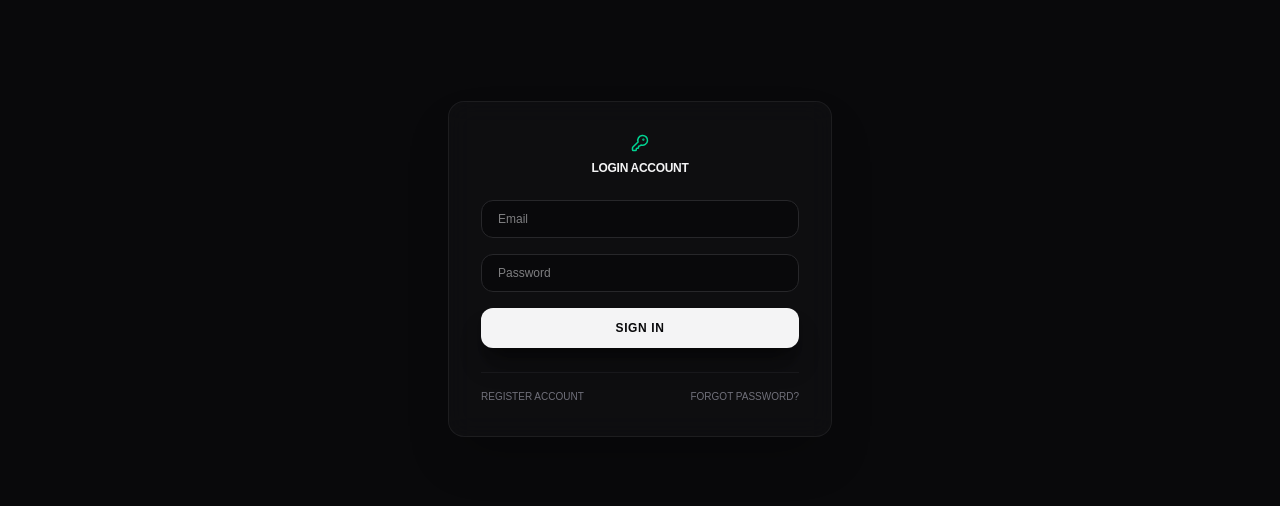
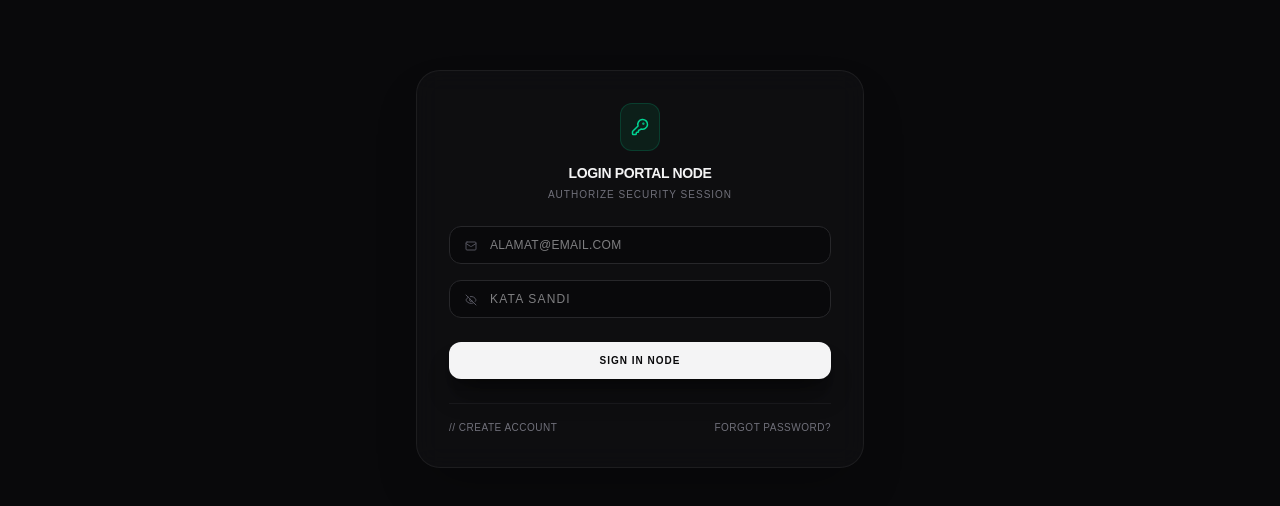
Before and after one commit to awsm-techhouse/SeqMaster, a Next.js app: page /auth in a window 1280 px wide. Shown: the part 196-702 px from the top of the page. Built offline with nearby package versions, Linux system fonts and the light colour scheme; no server answers.

Commit message:
update email

```diff
--- a/src/app/auth/page.tsx
+++ b/src/app/auth/page.tsx
@@ -3,56 +3,164 @@
 import React, { useState } from 'react';
 import { PageContainer, Button } from '@/components/ui/LayoutPrimitives';
 import { supabase } from '@/lib/supabase';
-import { KeyRound } from 'lucide-react';
+import { KeyRound, User, Mail, Phone, EyeOff } from 'lucide-react';
 
 export default function AuthPortalPage() {
+  const [isLoginView, setIsLoginView] = useState(true);
+  const [loading, setLoading] = useState(false);
+
+  // MANIFES INPUT STATE KLIEN
   const [email, setEmail] = useState('');
   const [password, setPassword] = useState('');
-  const [isLoginView, setIsLoginView] = useState(true);
-  const [loading, setLoading] = useState(false);
+  const [name, setName] = useState('');
+  const [whatsapp, setWhatsapp] = useState('');
 
   const executeAuthAction = async (e: React.FormEvent) => {
     e.preventDefault();
     setLoading(true);
 
-    if (isLoginView) {
-      const { error } = await supabase.auth.signInWithPassword({ email, password });
-      if (error) alert(error.message);
-      else window.location.href = '/dashboard';
-    } else {
-      const { error } = await supabase.auth.signUp({ email, password });
-      if (error) alert(error.message);
-      else alert('Registrasi Terbuka! Periksa tautan masuk di kotak surel Anda.');
+    try {
+      if (isLoginView) {
+        // ALUR MASUK (SIGN IN): Langsung lewat Supabase Client Auth
+        const { error } = await supabase.auth.signInWithPassword({ email, password });
+        if (error) throw error;
+
+        window.location.href = '/dashboard';
+      } else {
+        // ALUR DAFTAR (REGISTER): DIUBAH total ke API Handler untuk bypass limit & localhost trap
+        const response = await fetch('/api/auth/register', {
+          method: 'POST',
+          headers: { 'Content-Type': 'application/json' },
+          body: JSON.stringify({ email, password, name, whatsapp })
+        });
+
+        const result = await response.json();
+
+        if (!response.ok) {
+          throw new Error(result.error || 'Gagal mengeksekusi pipeline pendaftaran.');
+        }
+
+        alert('Registrasi Berhasil! Pipa SMTP Gmail aman. Silakan buka kotak masuk atau spam email Anda untuk mengklik tautan aktivasi akun.');
+        setIsLoginView(true); // Kembalikan ke halaman login setelah sukses daftar
+      }
+    } catch (err: any) {
+      alert(`Otentikasi Gagal: ${err.message || err}`);
+    } finally {
+      setLoading(false);
     }
-    setLoading(false);
   };
 
   const handlePasswordRecovery = async () => {
     if (!email) return alert('Input email akun Anda terlebih dahulu pada kolom.');
+
     const { error } = await supabase.auth.resetPasswordForEmail(email, {
       redirectTo: `${window.location.origin}/auth/reset-callback`,
     });
+
     if (error) alert(error.message);
-    else alert('Tautan pemulihan enkripsi telah dikirim ke alamat email.');
+    else alert('Tautan pemulihan enkripsi aman telah dikirim ke alamat email Gmail Anda.');
   };
 
   return (
-    <PageContainer className="flex items-center justify-center min-h-screen">
-      <div className="bg-zinc-900/40 backdrop-blur-md border border-zinc-800/60 rounded-2xl p-8 max-w-sm w-full shadow-2xl space-y-6">
-        <div className="text-center">
-          <KeyRound className="mx-auto text-emerald-400 mb-2" size={18} />
-          <h2 className="text-xs font-black tracking-tight uppercase text-zinc-100">{isLoginView ? 'Login Account' : 'Register Account'}</h2>
+    <PageContainer className="flex items-center justify-center min-h-[85vh]">
+      {/* Container Kaca Gelap Mewah Simetris (Apple Dark Luxury Style) */}
+      <div className="bg-zinc-900/40 backdrop-blur-md border border-zinc-800/60 rounded-3xl p-8 max-w-md w-full shadow-2xl space-y-6 text-center animate-in fade-in zoom-in-95 duration-200">
+
+        <div className="text-center select-none">
+          <div className="mx-auto w-10 h-12 rounded-xl bg-emerald-500/10 flex items-center justify-center mb-3 border border-emerald-500/20">
+            <KeyRound className="text-emerald-400" size={18} />
+          </div>
+          <h2 className="text-sm font-black tracking-tight uppercase text-zinc-100">
+            {isLoginView ? 'Login Portal Node' : 'Create Network Node'}
+          </h2>
+          <p className="text-[10px] font-mono text-zinc-500 uppercase tracking-widest mt-1">
+            {isLoginView ? 'Authorize Security Session' : 'Register Secure Account'}
+          </p>
         </div>
 
-        <form onSubmit={executeAuthAction} className="space-y-4">
-          <input type="email" required placeholder="Email" className="w-full bg-zinc-950 border border-zinc-800 rounded-xl px-4 py-2.5 text-xs text-zinc-100 focus:border-emerald-500" value={email} onChange={(e) => setEmail(e.target.value)} />
-          <input type="password" required placeholder="Password" className="w-full bg-zinc-950 border border-zinc-800 rounded-xl px-4 py-2.5 text-xs text-zinc-100 focus:border-emerald-500" value={password} onChange={(e) => setPassword(e.target.value)} />
-          <Button type="submit" disabled={loading}>{loading ? 'Verifying...' : isLoginView ? 'Sign In' : 'Register'}</Button>
+        <form onSubmit={executeAuthAction} className="space-y-4 text-xs">
+
+          {/* TAMPILKAN KOLOM NAME HANYA JIKA MODE REGISTER ACTIVE */}
+          {!isLoginView && (
+            <div className="relative animate-in slide-in-from-top-2 duration-200">
+              <User size={12} className="absolute left-4 top-3.5 text-zinc-600" />
+              <input
+                type="text"
+                required
+                placeholder="NAMA LENGKAP"
+                className="w-full bg-zinc-950 border border-zinc-800 rounded-xl pl-10 pr-4 py-2.5 text-xs text-zinc-100 focus:border-emerald-500 focus:outline-none transition tracking-wide"
+                value={name}
+                onChange={(e) => setName(e.target.value)}
+              />
+            </div>
+          )}
+
+          {/* KOLOM EMAIL */}
+          <div className="relative">
+            <Mail size={12} className="absolute left-4 top-3.5 text-zinc-600" />
+            <input
+              type="email"
+              required
+              placeholder="ALAMAT@EMAIL.COM"
+              className="w-full bg-zinc-950 border border-zinc-800 rounded-xl pl-10 pr-4 py-2.5 text-xs text-zinc-100 font-mono focus:border-emerald-500 focus:outline-none transition tracking-wide"
+              value={email}
+              onChange={(e) => setEmail(e.target.value)}
+            />
+          </div>
+
+          {/* TAMPILKAN KOLOM WHATSAPP HANYA JIKA MODE REGISTER ACTIVE */}
+          {!isLoginView && (
+            <div className="relative animate-in slide-in-from-top-2 duration-200">
+              <Phone size={12} className="absolute left-4 top-3.5 text-zinc-600" />
+              <input
+                type="tel"
+                required
+                placeholder="NOMOR WHATSAPP (0851xxx)"
+                className="w-full bg-zinc-950 border border-zinc-800 rounded-xl pl-10 pr-4 py-2.5 text-xs text-zinc-100 font-mono focus:border-emerald-500 focus:outline-none transition tracking-widest"
+                value={whatsapp}
+                onChange={(e) => setWhatsapp(e.target.value)}
+              />
+            </div>
+          )}
+
+          {/* KOLOM PASSWORD */}
+          <div className="relative">
+            <EyeOff size={12} className="absolute left-4 top-3.5 text-zinc-600" />
+            <input
+              type="password"
+              required
+              placeholder="KATA SANDI"
+              className="w-full bg-zinc-950 border border-zinc-800 rounded-xl pl-10 pr-4 py-2.5 text-xs text-zinc-100 focus:border-emerald-500 focus:outline-none transition tracking-widest"
+              value={password}
+              onChange={(e) => setPassword(e.target.value)}
+            />
+          </div>
+
+          <div className="pt-2">
+            <Button type="submit" disabled={loading} className="!py-3 text-[10px] tracking-widest font-black uppercase">
+              {loading ? 'Processing Protocol...' : isLoginView ? 'Sign In Node' : 'Initialize Node'}
+            </Button>
+          </div>
         </form>
 
-        <div className="flex justify-between items-center text-[10px] font-mono text-zinc-500 pt-4 border-t border-zinc-900">
-          <button type="button" onClick={() => setIsLoginView(!isLoginView)} className="hover:text-zinc-100 uppercase transition">{isLoginView ? 'Register Account' : 'Return to Login'}</button>
-          {isLoginView && <button type="button" onClick={handlePasswordRecovery} className="hover:text-rose-400 uppercase transition">Forgot Password?</button>}
+        {/* NAVIGASI SWITCH BOTTOM TOGGLE */}
+        <div className="flex justify-between items-center text-[10px] font-mono text-zinc-500 pt-4 border-t border-zinc-900 select-none">
+          <button
+            type="button"
+            onClick={() => setIsLoginView(!isLoginView)}
+            className="hover:text-zinc-100 uppercase transition tracking-wider"
+          >
+            {isLoginView ? '// Create Account' : '// Return to Login'}
+          </button>
+          {isLoginView && (
+            <button
+              type="button"
+              onClick={handlePasswordRecovery}
+              className="hover:text-rose-400 uppercase transition tracking-wider"
+            >
+              Forgot Password?
+            </button>
+          )}
         </div>
       </div>
     </PageContainer>
```
Also changed, not shown: src/app/api/auth/register/route.ts (added, +89 -0 lines), src/app/api/checkout/webhook/route.ts (+18 -18 lines).
